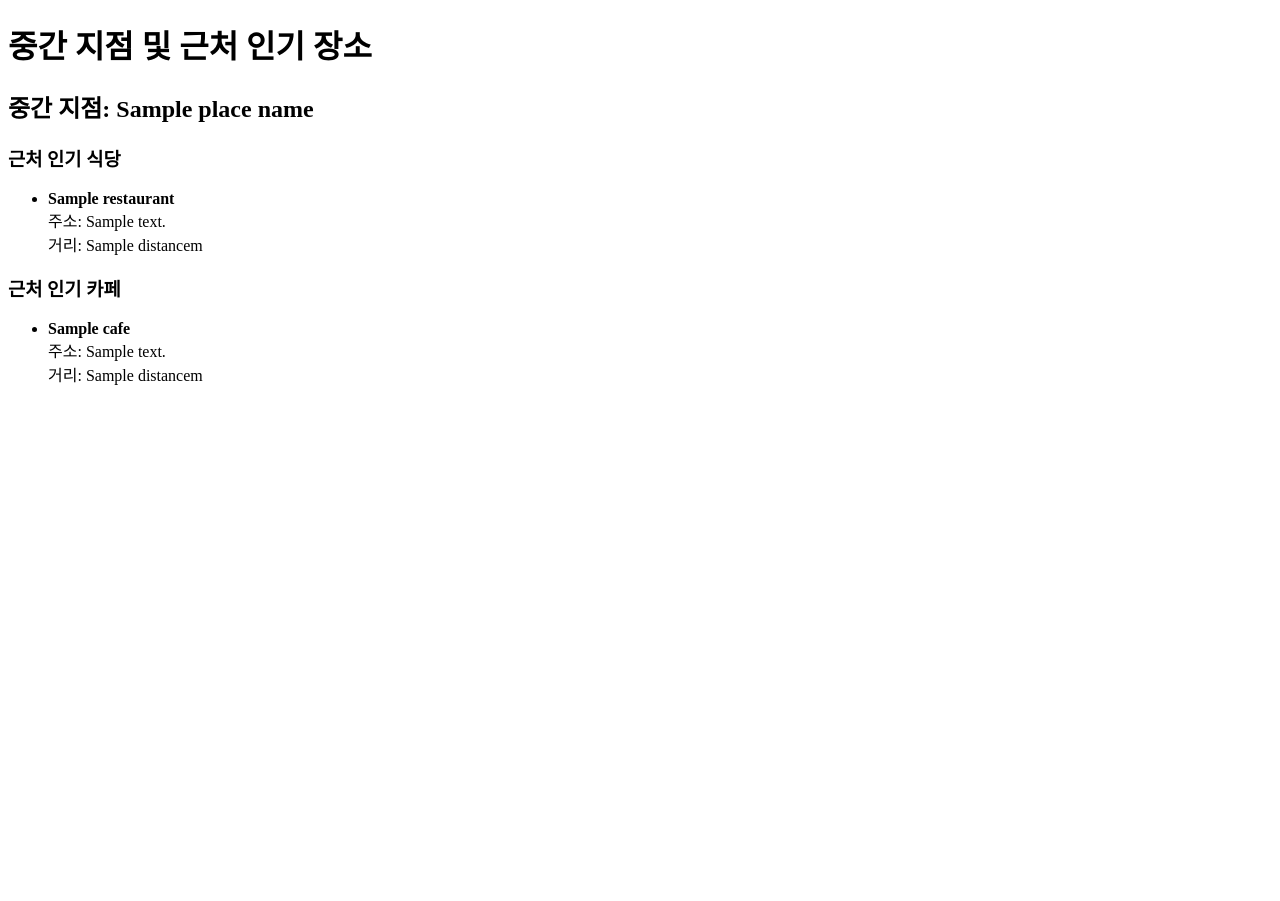
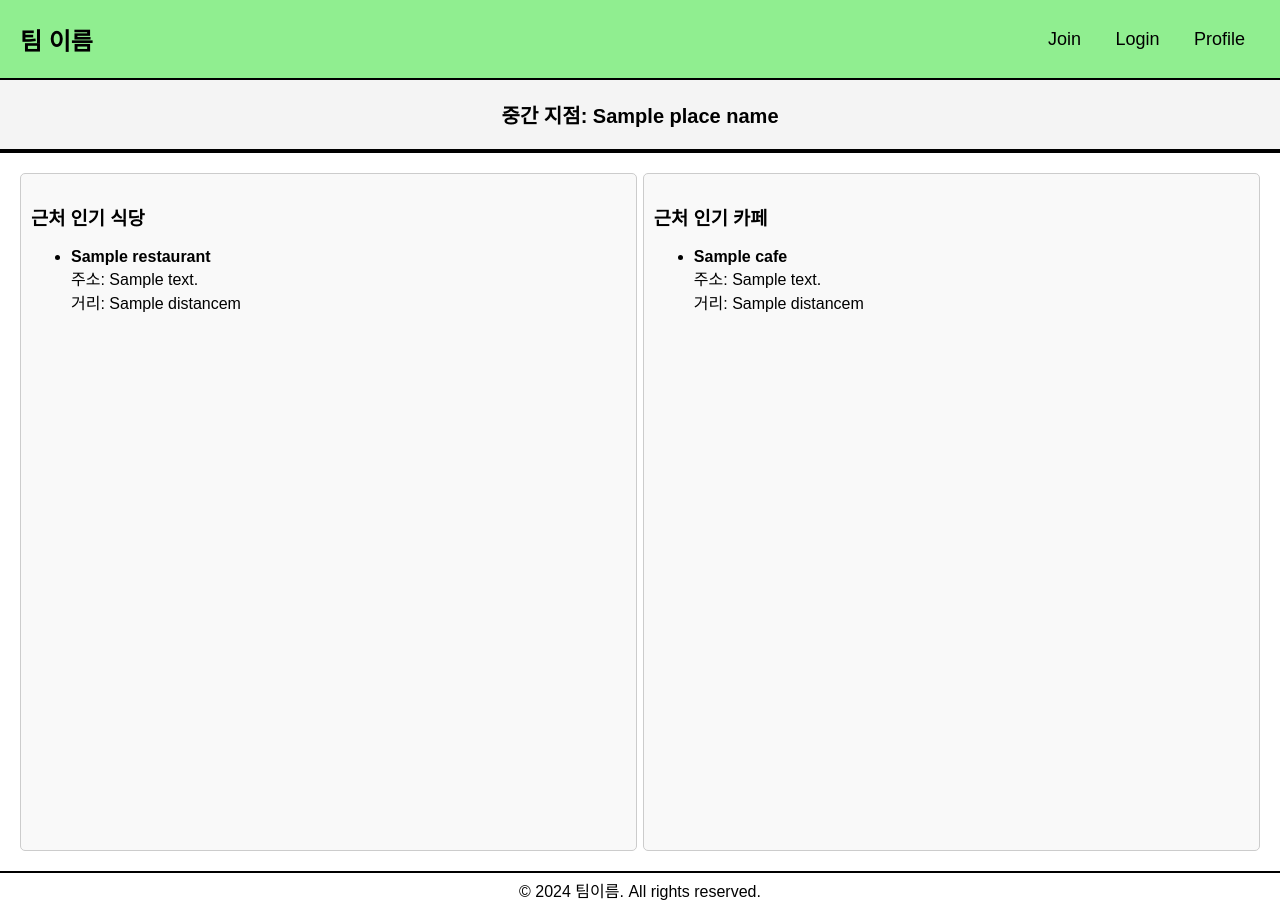
Before and after one commit to Arin0303/DSWU-pwp-project-2024, a Django app: template meetapp/template/result_detail.html in a window 1280 px wide. Before the commit the page ends 385 px from the top, so only its background shows below. Run offline with Django 5.2, Linux system fonts and the light colour scheme; the template is opened without the code that fills it: most values are stand-ins (such as "Sample title", 1, 10 or a date in 2020); some web fonts are replaced.

Commit message:
css 적용

```diff
--- a/meetapp/template/result_detail.html
+++ b/meetapp/template/result_detail.html
@@ -1,16 +1,139 @@
 <!DOCTYPE html>
-<html lang="en">
+<html lang="ko">
     <head>
-    <meta charset="UTF-8">
-    <meta name="viewport" content="width=device-width, initial-scale=1.0">
-    <title>Result Detail</title>
+        <meta charset="UTF-8" />
+        <meta name="viewport" content="width=device-width, initial-scale=1.0" />
+        <title>홈페이지</title>
+        <style>
+            @charset "UTF-8";
+            @font-face {
+                font-family: "BMJUA";
+                src: url("https://fastly.jsdelivr.net/gh/projectnoonnu/noonfonts_one@1.0/BMJUA.woff")
+                    format("woff");
+                font-weight: normal;
+                font-style: normal;
+            }
+
+            /* 전체 화면 고정 */
+            html,
+            body {
+                margin: 0;
+                padding: 0;
+                width: 100%;
+                height: 100%;
+                font-family: "BMJUA", sans-serif;
+            }
+            /* 전체 배경 */
+            #background {
+                position: absolute;
+                background-color: #90ee90; /* 연한 초록색 */
+                width: 100%;
+                height: 100%;
+                z-index: -1;
+            }
+
+            /* 헤더 */
+            header {
+                display: flex;
+                justify-content: space-between;
+                align-items: center;
+                background-color: #90ee90;
+                padding: 15px 20px;
+                border-bottom: 2px solid black;
+                height: 80px;
+                box-sizing: border-box;
+            }
+
+            header .logo {
+                display: flex;
+                align-items: center;
+            }
+
+            header .logo div {
+                font-size: 24px;
+                font-weight: bold;
+            }
+
+            header nav a {
+                text-decoration: none;
+                color: black;
+                font-size: 18px;
+                margin: 0 15px;
+            }
+
+            /* 메인 콘텐츠 */
+            main {
+                overflow-y: auto; /* 세로 스크롤 활성화 */
+                height: calc(100% - 80px); /* 헤더를 제외한 높이 */
+                background-color: white;
+                margin: 0;
+                padding: 20px;
+                border-top: 2px solid black;
+                box-sizing: border-box;
+                display: flex;
+                flex-direction: row;
+                justify-content: space-between;
+            }
+
+            /* 중간 지점 섹션 */
+            .midpoint-section {
+                text-align: center;
+                padding: 20px;
+                font-size: 20px;
+                font-weight: bold;
+                background-color: #f4f4f4;
+                border-bottom: 2px solid black;
+            }
+
+            /* 식당 섹션 */
+            .restaurants-section {
+                overflow-y: auto; /* 세로 스크롤 활성화 */
+                width: 48%;
+                background-color: #f9f9f9;
+                padding: 10px;
+                border: 1px solid #ccc;
+                border-radius: 5px;
+            }
+
+            /* 카페 섹션 */
+            .cafes-section {
+                overflow-y: auto; /* 세로 스크롤 활성화 */
+                width: 48%;
+                background-color: #f9f9f9;
+                padding: 10px;
+                border: 1px solid #ccc;
+                border-radius: 5px;
+            }
+
+            /* 푸터 */
+            footer {
+                background-color: white;
+                width: 100%;
+                height: 30px;
+                position: relative;
+                bottom: 0;
+                border-top: 2px solid black;
+                box-sizing: border-box;
+            }
+        </style>
     </head>
     <body>
-    <!-- 페이지 제목 -->
-    <h1>중간 지점 및 근처 인기 장소</h1>
-
-    <!-- 중간 지점 출력 -->
-    <h2>중간 지점: {{ place_name }}</h2>
+        <div id="background"></div>
+        <header>
+            <div class="logo">
+                <div>팀 이름</div>
+            </div>
+            <nav>
+                <a href="join.html">Join</a>
+                <a href="login.html">Login</a>
+                <a href="profile.html">Profile</a>
+            </nav>
+        </header>
+        <div class="midpoint-section">
+            중간 지점: {{ place_name }}
+        </div>
+        <main>
+            <div class="restaurants-section">
 
                 <!-- 근처 인기 식당 출력 -->
                 <h3>근처 인기 식당</h3>
@@ -18,8 +141,8 @@
                     <ul>
                         {% for restaurant in nearby_restaurants %}
                             <li>
-                    <strong>{{ restaurant.name }}</strong><br>
-                    주소: {{ restaurant.address }}<br>
+                                <strong>{{ restaurant.name }}</strong><br />
+                                주소: {{ restaurant.address }}<br />
                                 거리: {{ restaurant.distance }}m
                             </li>
                         {% endfor %}
@@ -27,14 +150,16 @@
                 {% else %}
                     <p>근처에 인기 식당이 없습니다.</p>
                 {% endif %}
+            </div>
 
+            <div class="cafes-section">
                 <h3>근처 인기 카페</h3>
                 {% if nearby_cafe %}
                     <ul>
                         {% for cafe in nearby_cafe %}
                             <li>
-                    <strong>{{ cafe.name }}</strong><br>
-                    주소: {{ cafe.address }}<br>
+                                <strong>{{ cafe.name }}</strong><br />
+                                주소: {{ cafe.address }}<br />
                                 거리: {{ cafe.distance }}m
                             </li>
                         {% endfor %}
@@ -42,7 +167,13 @@
                 {% else %}
                     <p>근처에 인기 카페가 없습니다.</p>
                 {% endif %}
-
-
+            </div>
+        </main>
+        <footer>
+            <!-- 푸터 콘텐츠 -->
+            <p style="text-align: center; line-height: 5px">
+                © 2024 팀이름. All rights reserved.
+            </p>
+        </footer>
     </body>
 </html>
```
Lines whose indentation alone changed are shown as unchanged.
